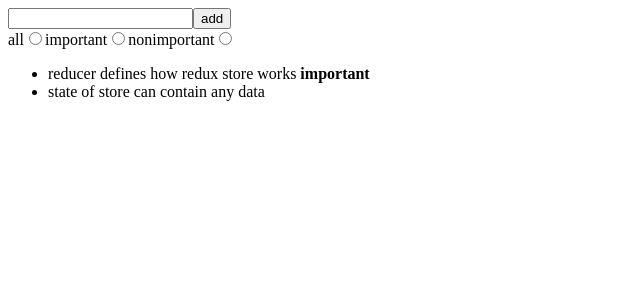
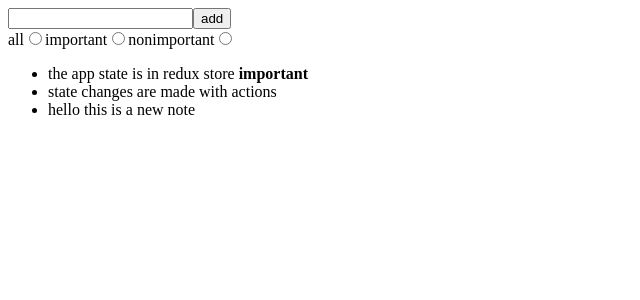
Before and after one commit to fabioo2/part-6_practice, a React (Create React App) app: page / in a window 1280 px wide. Shown: the top 300 px of the page, without its empty margins (0-640 px from the left). Built offline with nearby package versions, Linux system fonts and the light colour scheme; data requests are answered from the project's data file.

Commit message:
finished hook api version

```diff
--- /dev/null
+++ b/db.json
@@ -0,0 +1,19 @@
+{
+  "notes": [
+    {
+      "content": "the app state is in redux store",
+      "important": true,
+      "id": 1
+    },
+    {
+      "content": "state changes are made with actions",
+      "important": false,
+      "id": 2
+    },
+    {
+      "content": "hello this is a new note",
+      "important": false,
+      "id": 3
+    }
+  ]
+}
--- a/package.json
+++ b/package.json
@@ -6,6 +6,7 @@
         "@testing-library/jest-dom": "^5.11.4",
         "@testing-library/react": "^11.1.0",
         "@testing-library/user-event": "^12.1.10",
+        "axios": "^0.24.0",
         "react": "^17.0.2",
         "react-dom": "^17.0.2",
         "react-redux": "^7.2.6",
@@ -17,7 +18,8 @@
         "start": "react-scripts start",
         "build": "react-scripts build",
         "test": "react-scripts test",
-    "eject": "react-scripts eject"
+        "eject": "react-scripts eject",
+        "server": "json-server -p3001 --watch db.json"
     },
     "eslintConfig": {
         "extends": [
@@ -39,6 +41,7 @@
     },
     "devDependencies": {
         "deep-freeze": "^0.0.1",
+        "json-server": "^0.17.0",
         "redux-devtools-extension": "^2.13.9"
     }
 }
--- a/src/App.js
+++ b/src/App.js
@@ -1,9 +1,18 @@
-import React from 'react';
+import React, { useEffect } from 'react';
 import Notes from './components/Notes';
 import NewNote from './components/NewNote';
 import VisibilityFilter from './components/VisibilityFilter';
+import noteService from './services/notes';
+import { initializeNotes } from './reducers/noteReducer';
+import { useDispatch } from 'react-redux';
 
 const App = () => {
+    const dispatch = useDispatch();
+    useEffect(() => {
+        noteService.getAll().then((notes) => dispatch(initializeNotes(notes)));
+    }, [dispatch]);
+    // don't know why we have to add dispatch
+
     return (
         <div>
             <NewNote />
--- a/src/components/NewNote.js
+++ b/src/components/NewNote.js
@@ -1,15 +1,17 @@
 import React from 'react';
 import { useDispatch } from 'react-redux';
 import { createNote } from '../reducers/noteReducer';
+import noteService from '../services/notes';
 
 const NewNote = (props) => {
     const dispatch = useDispatch();
 
-    const addNote = (event) => {
+    const addNote = async (event) => {
         event.preventDefault();
         const content = event.target.note.value;
         event.target.note.value = '';
-        dispatch(createNote(content));
+        const newNote = await noteService.createNew(content);
+        dispatch(createNote(newNote));
     };
 
     return (
--- a/src/reducers/noteReducer.js
+++ b/src/reducers/noteReducer.js
@@ -1,21 +1,11 @@
-const initialState = [
-    {
-        content: 'reducer defines how redux store works',
-        important: true,
-        id: 1,
-    },
-    {
-        content: 'state of store can contain any data',
-        important: false,
-        id: 2,
-    },
-];
-const noteReducer = (state = initialState, action) => {
+const noteReducer = (state = [], action) => {
     console.log('ACTION: ', action);
 
     switch (action.type) {
         case 'NEW_NOTE':
             return [...state, action.data];
+        case 'INIT_NOTES':
+            return action.data;
         case 'TOGGLE_IMPORTANCE':
             const id = action.data.id;
             const noteToChange = state.find((n) => n.id === id);
@@ -29,19 +19,13 @@
     }
 };
 
-const generateId = () => Number((Math.random() * 1000000).toFixed(0));
 
-export const createNote = (content) => {
+export const createNote = (data) => {
     return {
         type: 'NEW_NOTE',
-        data: {
-            content,
-            important: false,
-            id: generateId(),
-        },
+        data,
     };
 };
-
 export const toggleImportanceOf = (id) => {
     return {
         type: 'TOGGLE_IMPORTANCE',
@@ -49,4 +33,11 @@
     };
 };
 
+export const initializeNotes = (notes) => {
+    return {
+        type: 'INIT_NOTES',
+        data: notes,
+    };
+};
+
 export default noteReducer;
--- /dev/null
+++ b/src/services/notes.js
@@ -0,0 +1,18 @@
+import axios from 'axios';
+
+const baseUrl = 'http://localhost:3001/notes';
+
+const getAll = async () => {
+    const response = await axios.get(baseUrl);
+    return response.data;
+};
+
+const createNew = async (content) => {
+    const object = { content, important: false };
+    const response = await axios.post(baseUrl, object);
+    return response.data;
+};
+
+const noteService = { getAll, createNew };
+
+export default noteService;
```
Also changed, not shown: src/index.js (+12 -2 lines), 1 other file (tests, documents, lock files or other folders). Lines whose indentation alone changed are shown as unchanged.
